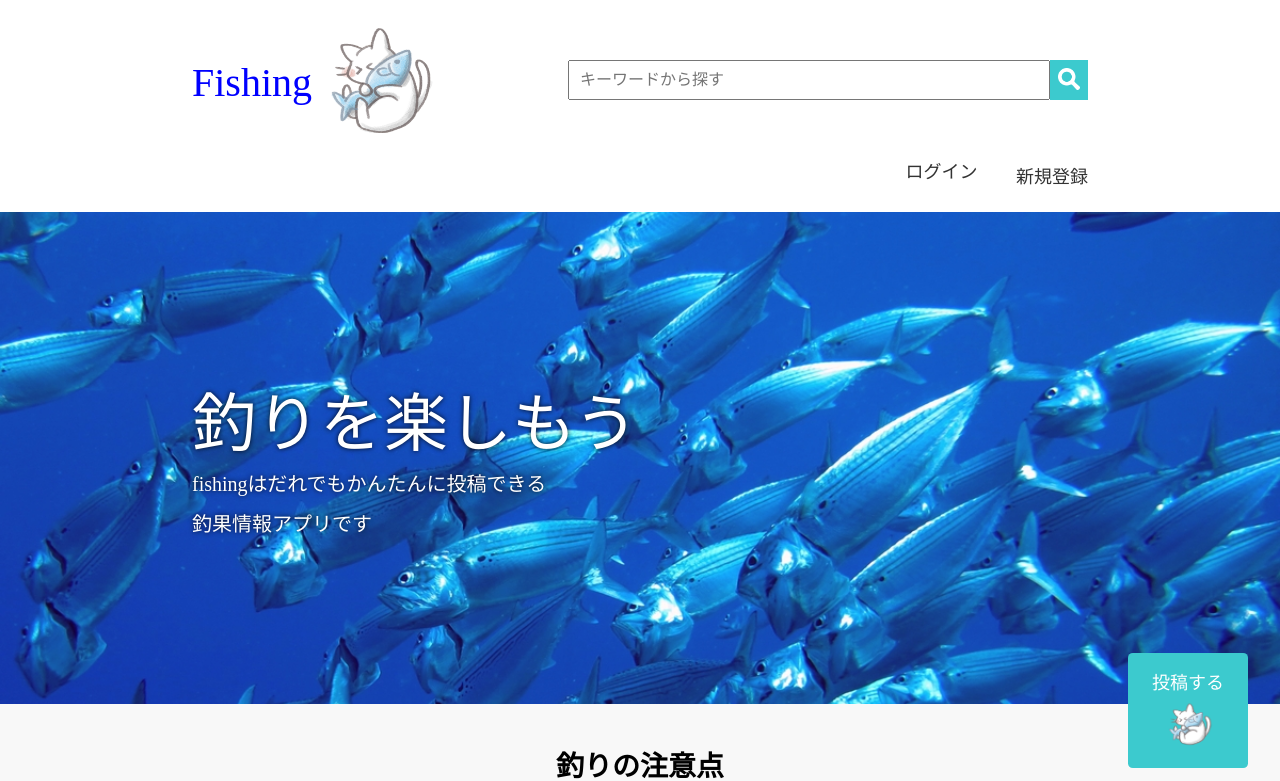
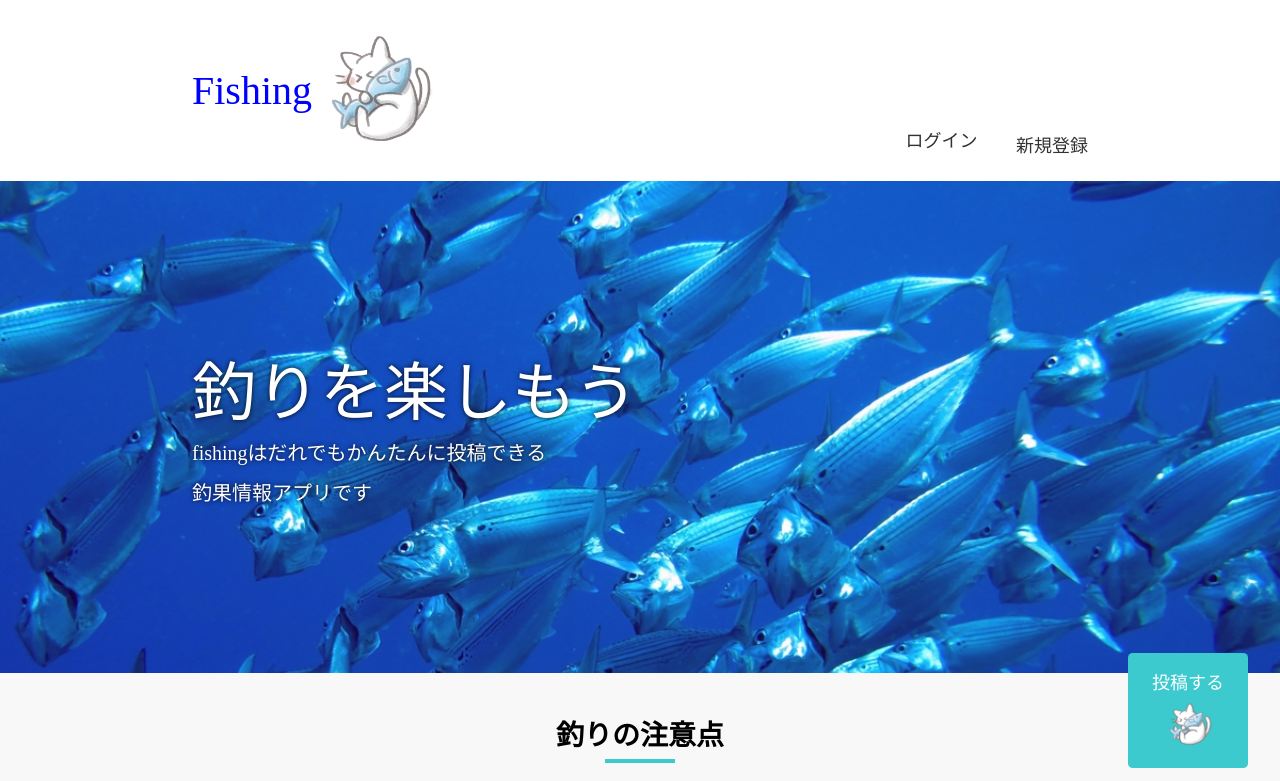
Before and after one commit to Yukitaka-PG/fishing, a Rails app: page / in a window 1280 px wide. Shown: the top 781 px of the page. Run offline with Rails 7, Linux system fonts and the light colour scheme; data that the repository does not hold is empty; style sheets or scripts are compiled from the project's sources.

Commit message:
README修正

```diff
--- a/app/views/shared/_header.html.erb
+++ b/app/views/shared/_header.html.erb
@@ -1,18 +1,11 @@
 <%# CSS・・・assets/stylesheets/shared/header.css %>
 <header class='top-page-header'>
-  <div class='search-bar-contents'>
-    <p class="fishing-title">Fishing</p>
-    <%= link_to image_tag("sakana11.png", class:"furima-icon"), "/" %>
-    <form class="search-form" action="#">
-      <input class='input-box' placeholder='キーワードから探す'>
-      <button class="search-button">
-        <%= image_tag "search.png", class:"search-icon" %>
-      </button>
-    </form>
-  </div>
   <div class='nav'>
     <ul class='lists-left'>
-
+      <div class='search-bar-contents'>
+        <p class="fishing-title">Fishing</p>
+        <%= link_to image_tag("sakana11.png", class:"furima-icon"), "/" %>
+      </div>
     </ul>
     <ul class='lists-right'>
       <% if user_signed_in? %>
```
Also changed, not shown: README.md.
